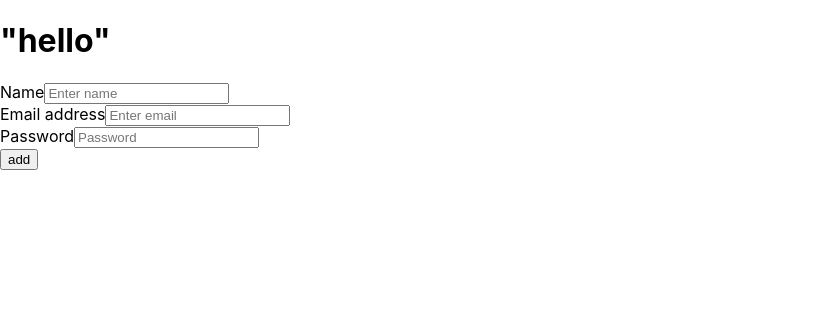
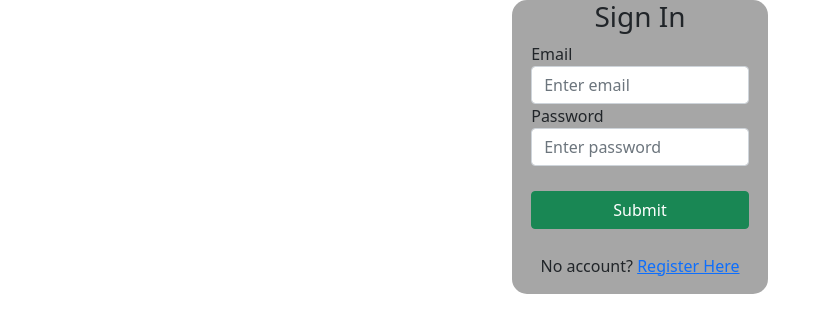
Before and after one commit to Overseer009/final_project, a React (Create React App) app in the folder frontend/: page / in a window 1280 px wide. Shown: the top 332 px of the page, without its empty margins (0-831 px from the left). Built offline with nearby package versions, Linux system fonts and the light colour scheme; no server answers.

Commit message:
Add react component Login

```diff
--- a/frontend/package.json
+++ b/frontend/package.json
@@ -7,12 +7,12 @@
     "@testing-library/react": "^11.2.7",
     "@testing-library/user-event": "^12.8.3",
     "axios": "^0.21.1",
+    "bootstrap": "^5.0.2",
     "react": "^17.0.2",
     "react-dom": "^17.0.2",
     "react-scripts": "4.0.3",
     "web-vitals": "^1.1.2"
   },
-
   "proxy": "http://localhost:3002",
   "scripts": {
     "start": "react-scripts start",
--- a/frontend/src/App.css
+++ b/frontend/src/App.css
@@ -1,5 +1,6 @@
-/* .App {
+.App {
   text-align: center;
+
 }
 
 .App-logo {
@@ -28,6 +29,13 @@
   color: #61dafb;
 }
 
+.logger {
+  display: flex;
+  justify-content: center;
+  align-items: center;
+
+}
+
 @keyframes App-logo-spin {
   from {
     transform: rotate(0deg);
@@ -35,4 +43,4 @@
   to {
     transform: rotate(360deg);
   }
-} */
+}
--- a/frontend/src/App.js
+++ b/frontend/src/App.js
@@ -1,56 +1,48 @@
-import './App.css';
-import { useEffect, useState } from 'react';
-import axios from 'axios';
-import Form from './components/Form'
-
-
+import "./App.css";
+import { useEffect, useState } from "react";
+import axios from "axios";
+import Form from "./components/Form";
+import Login from "./components/logister/Login";
+import "../node_modules/bootstrap/dist/css/bootstrap.min.css";
 
 function App() {
-
   const [stuff, setStuff] = useState();
 
   useEffect(() => {
     Promise.all([
-      axios.get('/api/users'),
-      axios.get('/api/instances'),
-      axios.get('/api/instance_colours'),
-      axios.get('/api/timelines')
-    ]).then(all => {
+      axios.get("/api/users"),
+      axios.get("/api/instances"),
+      axios.get("/api/instance_colours"),
+      axios.get("/api/timelines"),
+    ]).then((all) => {
       const [users, instances, instance_colours, timelines] = all;
-      console.log("line 21 ------ :", users.data)
+      console.log("line 21 ------ :", users.data);
       setStuff({
         users: users.data,
         instances: instances.data,
         instance_colours: instance_colours.data,
-        timelines: timelines.data
-    })
-    })
-  }, [])
+        timelines: timelines.data,
+      });
+    });
+  }, []);
 
-  const registerUser = async(name, email, password) => {
-    console.log("in reggy!")
+  const registerUser = async (name, email, password) => {
+    console.log("in reggy!");
     const userInfo = {
       name,
       email,
-      password
-    }
+      password,
+    };
 
-    axios.post(`/api/users`, userInfo)
-      .then(res => {
-        console.log("inside regeisterUser", res)
-      })
-  }
-
+    axios.post(`/api/users`, userInfo).then((res) => {
+      console.log("inside regeisterUser", res);
+    });
+  };
 
   return (
     <main className="App">
-      <header className="App-header">
-      {stuff ? <h1>we are in {stuff.users.name}</h1> : <h1>"hello"</h1>}
-      </header>
-      <div>
-        <Form
-          registerUser={registerUser}
-        />
+      <div className="logger">
+        <Login />
       </div>
     </main>
   );
--- /dev/null
+++ b/frontend/src/components/logister/Login.jsx
@@ -0,0 +1,39 @@
+import React from "react";
+import "./styles.css";
+
+
+
+const Login = function () {
+  return (
+    <form className="login">
+      <h3>Sign In</h3>
+
+      <div className="form-group">
+        <label className="email">Email</label>
+        <input
+          type="email"
+          className="form-control"
+          placeholder="Enter email"
+        />
+      </div>
+
+      <div className="form-group">
+        <label className="label">Password</label>
+        <input
+          type="password"
+          className="form-control"
+          placeholder="Enter password"
+        />
+      </div>
+
+      <button type="submit" className="btn btn-success btn-block">
+        Submit
+      </button>
+      <p className="forgot-password text-right">
+        No account? <a href="#">Register Here</a>
+      </p>
+    </form>
+  );
+};
+
+export default Login;
--- /dev/null
+++ b/frontend/src/components/logister/styles.css
@@ -0,0 +1,28 @@
+.login {
+  display: flex;
+  flex-direction: column;
+  align-items: center;
+  width: 20%;
+  background-color: rgba(128, 128, 128, 0.701);
+  border-radius: 15px;
+}
+
+.form-group {
+  width: 85%;
+}
+
+.btn {
+  width: 85%;
+  margin: 25px;
+}
+
+.form-control {
+  align-items: left;
+}
+
+.label {
+  margin-right: 250px;
+}
+.email {
+  margin-right: 290px;
+}
```
Also changed, not shown: 1 other file (tests, documents, lock files or other folders).
